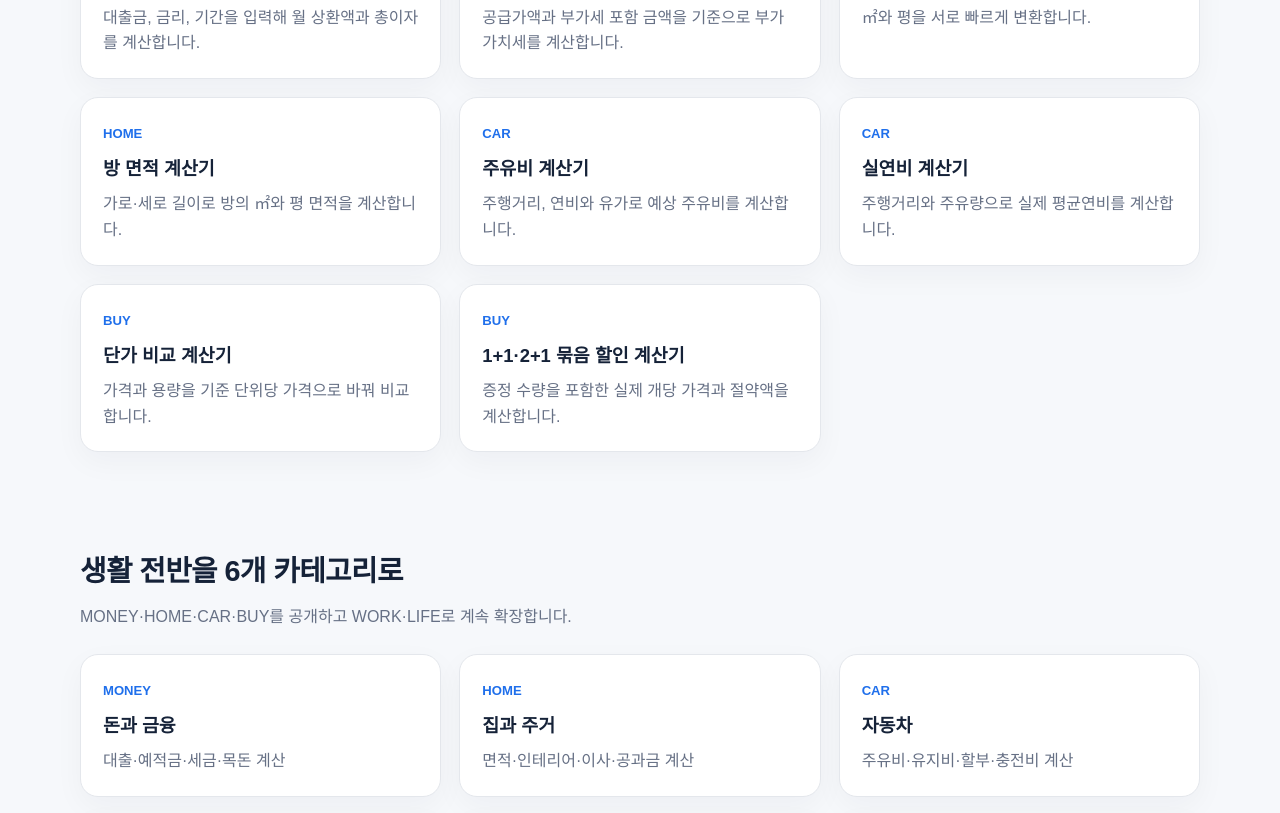
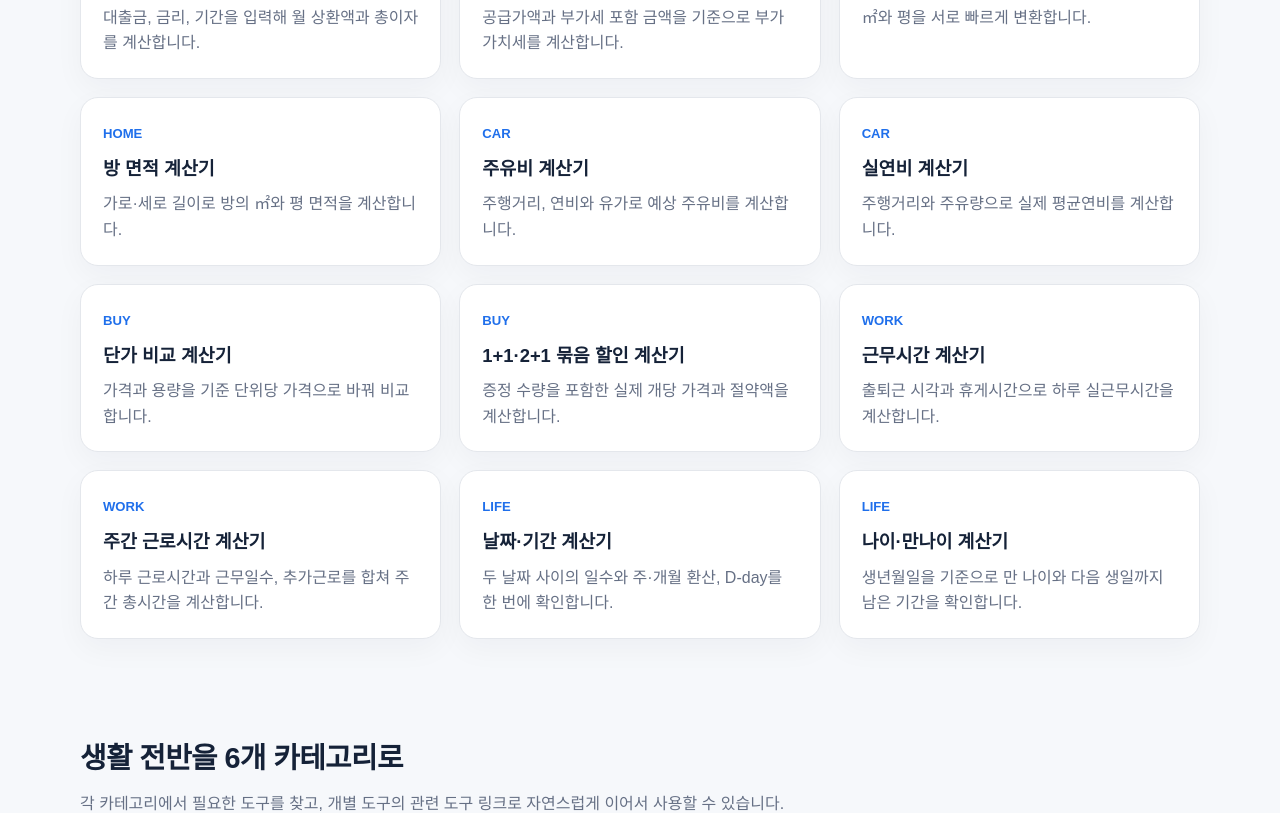
Before and after one commit to license-book/life-tools, a Next.js app: page / in a window 1280 px wide. Shown: the part 760-1573 px from the top of the page. Built offline with nearby package versions, Linux system fonts and the light colour scheme.

Commit message:
Connect homepage to all six categories

```diff
--- a/app/page.tsx
+++ b/app/page.tsx
@@ -7,16 +7,21 @@ const categories = [
   ["HOME", "집과 주거", "면적·인테리어·이사·공과금 계산", "/home"],
   ["CAR", "자동차", "주유비·유지비·할부·충전비 계산", "/car"],
   ["BUY", "쇼핑", "할인·단가·할부·직구 비교", "/buy"],
-  ["WORK", "직장", "급여·연봉·퇴직금·연차 계산", "/work"],
-  ["LIFE", "생활", "날짜·여행·생활비 계획", "/life"],
+  ["WORK", "직장", "근무시간·수당·연차·업무일 계산", "/work"],
+  ["LIFE", "생활", "날짜·나이·수면·여행·기념일", "/life"],
 ] as const;
 
 export default function HomePage() {
-  const moneyTools = getToolsByCategory("MONEY");
-  const homeTools = getToolsByCategory("HOME");
-  const carTools = getToolsByCategory("CAR");
-  const buyTools = getToolsByCategory("BUY");
-  const readyTools = [...moneyTools,...homeTools,...carTools,...buyTools];
+  const categoryTools = {
+    MONEY: getToolsByCategory("MONEY"),
+    HOME: getToolsByCategory("HOME"),
+    CAR: getToolsByCategory("CAR"),
+    BUY: getToolsByCategory("BUY"),
+    WORK: getToolsByCategory("WORK"),
+    LIFE: getToolsByCategory("LIFE"),
+  };
+  const readyTools = Object.values(categoryTools).flat();
+  const featuredTools = Object.values(categoryTools).flatMap((items) => items.slice(0, 2));
 
   return (
     <>
@@ -30,8 +35,10 @@ export default function HomePage() {
             <div className="trust-row"><span className="trust-chip">✓ 회원가입 없음</span><span className="trust-chip">✓ 무료 이용</span><span className="trust-chip">✓ 바로 계산</span><span className="trust-chip">✓ 결과 저장·인쇄 지원</span></div>
           </div>
         </section>
-        <section className="section"><div className="container"><h2>지금 바로 쓸 수 있는 생활도구 {readyTools.length}개</h2><p className="section-intro">MONEY·HOME·CAR·BUY 핵심 도구를 먼저 제공합니다. 자주 쓰는 계산과 비교부터 바로 시작하세요.</p><div className="grid">{[...moneyTools.slice(0,2),...homeTools.slice(0,2),...carTools.slice(0,2),...buyTools.slice(0,2)].map((tool) => (<Link className="card" href={`/tools/${tool.slug}`} key={tool.slug}><span className="category-label">{tool.category}</span><h3>{tool.name}</h3><p>{tool.shortDescription}</p></Link>))}</div></div></section>
-        <section className="section"><div className="container"><h2>생활 전반을 6개 카테고리로</h2><p className="section-intro">MONEY·HOME·CAR·BUY를 공개하고 WORK·LIFE로 계속 확장합니다.</p><div className="grid">{categories.map(([code, title, description, href]) => (<Link className="card" key={code} href={href}><span className="category-label">{code}</span><h3>{title}</h3><p>{description}</p></Link>))}</div></div></section>
+
+        <section className="section"><div className="container"><h2>지금 바로 쓸 수 있는 생활도구 {readyTools.length}개</h2><p className="section-intro">MONEY·HOME·CAR·BUY·WORK·LIFE 6개 카테고리의 핵심 도구를 제공합니다. 자주 쓰는 계산과 비교부터 바로 시작하세요.</p><div className="grid">{featuredTools.map((tool) => (<Link className="card" href={`/tools/${tool.slug}`} key={tool.slug}><span className="category-label">{tool.category}</span><h3>{tool.name}</h3><p>{tool.shortDescription}</p></Link>))}</div></div></section>
+
+        <section className="section"><div className="container"><h2>생활 전반을 6개 카테고리로</h2><p className="section-intro">각 카테고리에서 필요한 도구를 찾고, 개별 도구의 관련 도구 링크로 자연스럽게 이어서 사용할 수 있습니다.</p><div className="grid">{categories.map(([code, title, description, href]) => (<Link className="card" key={code} href={href}><span className="category-label">{code} · {categoryTools[code].length}개</span><h3>{title}</h3><p>{description}</p></Link>))}</div></div></section>
       </main>
       <footer className="footer"><div className="container">생활도구 · 로그인 없이 무료로 바로 사용하는 생활 계산·비교 서비스</div></footer>
     </>
```
